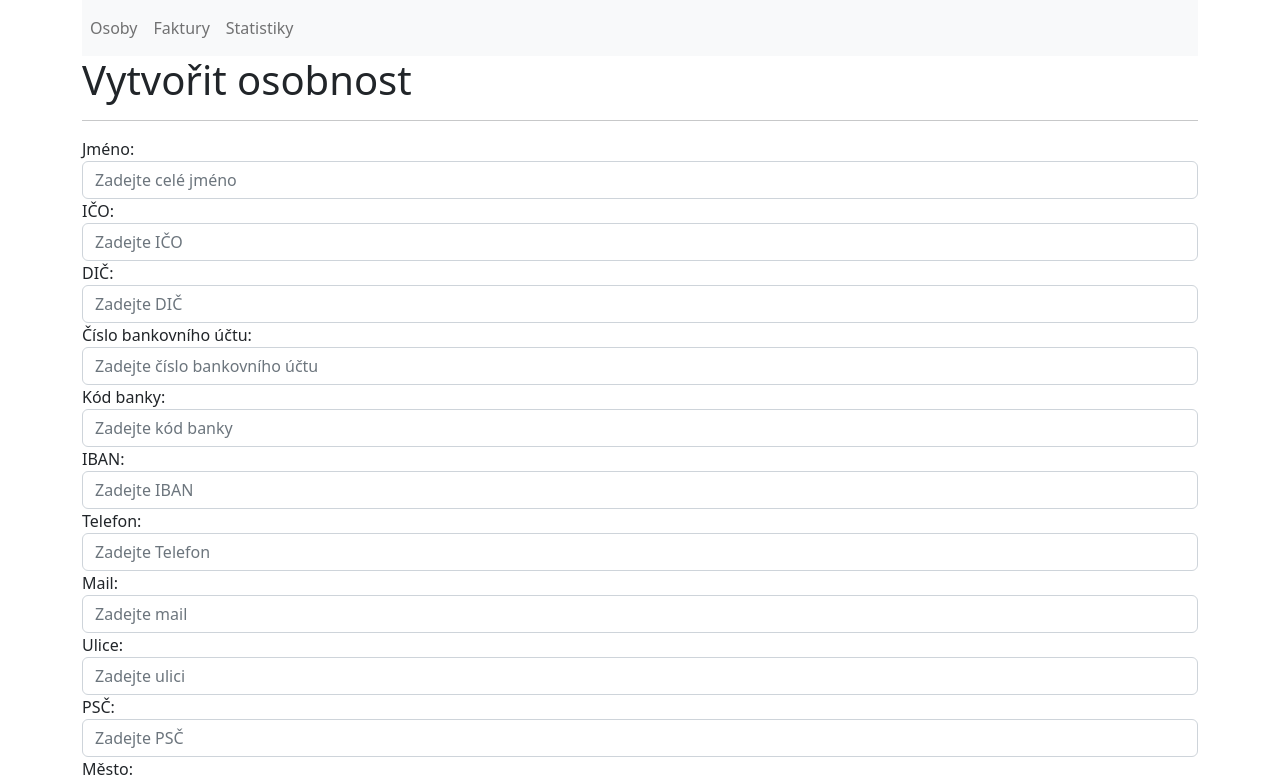
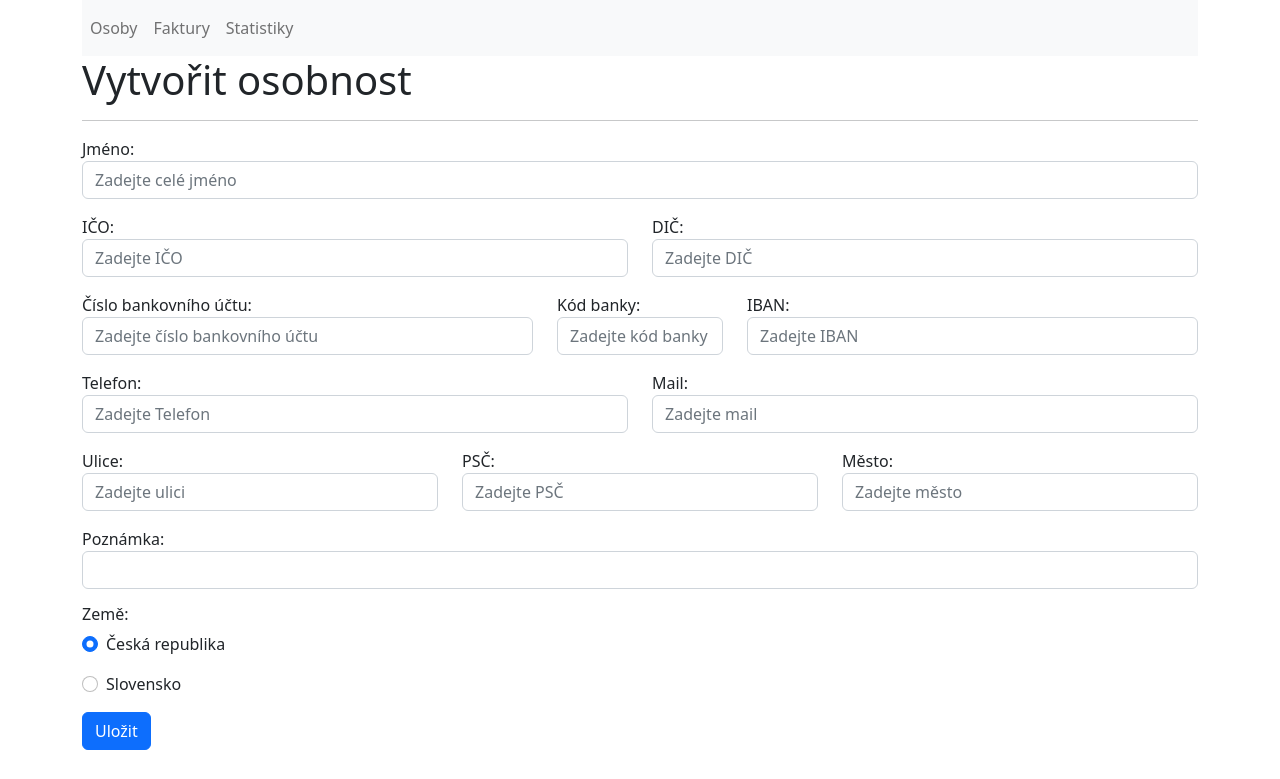
Before and after one commit to McNabAndy/invoice-client-starter, a React (Create React App) app: page /persons/create in a window 1280 px wide. Shown: the top 779 px of the page. Built offline with nearby package versions, Linux system fonts and the light colour scheme.

Commit message:
Uprava Person Formuláře

```diff
--- a/src/invoice/InvoiceForm.js
+++ b/src/invoice/InvoiceForm.js
@@ -57,6 +57,7 @@ const InvoiceForm = () => {
   /**
    * Ošetřuje odeslání formuláře. Zpracuje vytvoření nebo aktualizaci faktury.
    * Po úspěšném odeslání přesměruje uživatele na stránku se seznamem faktur.
+   * Nastaví zpoždění pro přesměrování aby byla vidět flash message na stejné stránce
    *
    * @param {React.FormEvent<HTMLFormElement>} e - Událost odeslání formuláře
    */
@@ -70,7 +71,9 @@ const InvoiceForm = () => {
       .then((data) => {
         setSent(true);
         setSuccess(true);
-        navigate("/invoices");
+        setTimeout(() => {
+          navigate("/invoices");
+        }, 1000);
       })
       .catch((error) => {
         console.log(error.message);
@@ -103,7 +106,7 @@ const InvoiceForm = () => {
           <div className="col-3">
             <InputField
               required={true}
-              type="text"
+              type="number"
               name="invoiceNumber"
               min="3"
               label="Číslo faktury"
--- a/src/persons/PersonForm.js
+++ b/src/persons/PersonForm.js
@@ -20,9 +20,9 @@
  * Více informací na http://www.itnetwork.cz/licence
  */
 
-import React, {useEffect, useState} from "react";
-import {useNavigate, useParams} from "react-router-dom";
-import {apiGet, apiPost, apiPut} from "../utils/api";
+import React, { useEffect, useState } from "react";
+import { useNavigate, useParams } from "react-router-dom";
+import { apiGet, apiPost, apiPut } from "../utils/api";
 import InputField from "../components/InputField";
 import InputCheck from "../components/InputCheck";
 import FlashMessage from "../components/FlashMessage";
@@ -38,7 +38,7 @@ import Country from "./Country";
 const PersonForm = () => {
   const navigate = useNavigate();
   // Extrahuje ID z URL pomocí React Router hooku `useParams`.
-    const {id} = useParams();
+  const { id } = useParams();
 
   // Stav pro ukládání údajů o osobě
   const [person, setPerson] = useState({
@@ -54,14 +54,13 @@ const PersonForm = () => {
     zip: "",
     city: "",
     country: Country.CZECHIA,
-        note: ""
+    note: "",
   });
 
   // Stav pro sledování odeslání a výsledku operace
   const [sentState, setSent] = useState(false);
   const [successState, setSuccess] = useState(false);
   const [errorState, setError] = useState(null);
-
 
   /**
    * Načítá seznam osob a, pokud existuje id, načítá detaily o osobe.
@@ -73,23 +72,27 @@ const PersonForm = () => {
     }
   }, [id]);
 
-
-
   /**
    * Ošetřuje událost odeslání formuláře. Funkce se rozhodne mezi aktualizací stávající osoby
    * nebo vytvořením nové, v závislosti na přítomnosti `id`. Po úspěšné operaci přesměruje uživatele
    * na stránku s přehledem osob. Při chybě se zobrazí chybová zpráva.
+   * Nastaví zpoždění pro přesměrování aby byla vidět flash message na stejné stránce
    *
    * @param {Event} e - událost, která je vyvolána odesláním formuláře
    */
   const handleSubmit = (e) => {
     e.preventDefault();
 
-        (id ? apiPut("/api/persons/" + id, person) : apiPost("/api/persons", person))
+    (id
+      ? apiPut("/api/persons/" + id, person)
+      : apiPost("/api/persons", person)
+    )
       .then((data) => {
         setSent(true);
         setSuccess(true);
+        setTimeout(() => {
           navigate("/persons");
+        }, 1000);
       })
       .catch((error) => {
         console.log(error.message);
@@ -106,7 +109,7 @@ const PersonForm = () => {
   return (
     <div>
       <h1>{id ? "Upravit" : "Vytvořit"} osobnost</h1>
-            <hr/>
+      <hr />
       {errorState ? (
         <div className="alert alert-danger">{errorState}</div>
       ) : null}
@@ -117,6 +120,8 @@ const PersonForm = () => {
         />
       )}
       <form onSubmit={handleSubmit}>
+        <div className=" row mb-3">
+          <div className="col">
             <InputField
               required={true}
               type="text"
@@ -126,10 +131,13 @@ const PersonForm = () => {
               prompt="Zadejte celé jméno"
               value={person.name}
               handleChange={(e) => {
-                        setPerson({...person, name: e.target.value});
+                setPerson({ ...person, name: e.target.value });
               }}
             />
-
+          </div>
+        </div>
+        <div className="row  mb-3">
+          <div className="col">
             <InputField
               required={true}
               type="text"
@@ -139,10 +147,11 @@ const PersonForm = () => {
               prompt="Zadejte IČO"
               value={person.identificationNumber}
               handleChange={(e) => {
-                        setPerson({...person, identificationNumber: e.target.value});
+                setPerson({ ...person, identificationNumber: e.target.value });
               }}
             />
-
+          </div>
+          <div className="col">
             <InputField
               required={true}
               type="text"
@@ -152,10 +161,13 @@ const PersonForm = () => {
               prompt="Zadejte DIČ"
               value={person.taxNumber}
               handleChange={(e) => {
-                        setPerson({...person, taxNumber: e.target.value});
+                setPerson({ ...person, taxNumber: e.target.value });
               }}
             />
-
+          </div>
+        </div>
+        <div className="row mb-3">
+          <div className="col">
             <InputField
               required={true}
               type="text"
@@ -165,10 +177,11 @@ const PersonForm = () => {
               prompt="Zadejte číslo bankovního účtu"
               value={person.accountNumber}
               handleChange={(e) => {
-                        setPerson({...person, accountNumber: e.target.value});
+                setPerson({ ...person, accountNumber: e.target.value });
               }}
             />
-
+          </div>
+          <div className="col-2">
             <InputField
               required={true}
               type="text"
@@ -178,10 +191,11 @@ const PersonForm = () => {
               prompt="Zadejte kód banky"
               value={person.bankCode}
               handleChange={(e) => {
-                        setPerson({...person, bankCode: e.target.value});
+                setPerson({ ...person, bankCode: e.target.value });
               }}
             />
-
+          </div>
+          <div className="col">
             <InputField
               required={true}
               type="text"
@@ -191,10 +205,13 @@ const PersonForm = () => {
               prompt="Zadejte IBAN"
               value={person.iban}
               handleChange={(e) => {
-                        setPerson({...person, iban: e.target.value});
+                setPerson({ ...person, iban: e.target.value });
               }}
             />
-
+          </div>
+        </div>
+        <div className="row mb-3">
+          <div className="col">
             <InputField
               required={true}
               type="text"
@@ -204,10 +221,11 @@ const PersonForm = () => {
               prompt="Zadejte Telefon"
               value={person.telephone}
               handleChange={(e) => {
-                        setPerson({...person, telephone: e.target.value});
+                setPerson({ ...person, telephone: e.target.value });
               }}
             />
-
+          </div>
+          <div className="col">
             <InputField
               required={true}
               type="text"
@@ -217,10 +235,13 @@ const PersonForm = () => {
               prompt="Zadejte mail"
               value={person.mail}
               handleChange={(e) => {
-                        setPerson({...person, mail: e.target.value});
+                setPerson({ ...person, mail: e.target.value });
               }}
             />
-
+          </div>
+        </div>
+        <div className="row mb-3">
+          <div className="col">
             <InputField
               required={true}
               type="text"
@@ -230,10 +251,12 @@ const PersonForm = () => {
               prompt="Zadejte ulici"
               value={person.street}
               handleChange={(e) => {
-                        setPerson({...person, street: e.target.value});
+                setPerson({ ...person, street: e.target.value });
               }}
             />
+          </div>
 
+          <div className="col">
             <InputField
               required={true}
               type="text"
@@ -243,10 +266,12 @@ const PersonForm = () => {
               prompt="Zadejte PSČ"
               value={person.zip}
               handleChange={(e) => {
-                        setPerson({...person, zip: e.target.value});
+                setPerson({ ...person, zip: e.target.value });
               }}
             />
+          </div>
 
+          <div className="col">
             <InputField
               required={true}
               type="text"
@@ -256,10 +281,13 @@ const PersonForm = () => {
               prompt="Zadejte město"
               value={person.city}
               handleChange={(e) => {
-                        setPerson({...person, city: e.target.value});
+                setPerson({ ...person, city: e.target.value });
               }}
             />
+          </div>
+        </div>
 
+        <div className=" mb-3">
           <InputField
             required={true}
             type="text"
@@ -267,10 +295,12 @@ const PersonForm = () => {
             label="Poznámka"
             value={person.note}
             handleChange={(e) => {
-                        setPerson({...person, note: e.target.value});
+              setPerson({ ...person, note: e.target.value });
             }}
           />
+        </div>
 
+        <div className=" mb-3">
           <h6>Země:</h6>
 
           <InputCheck
@@ -279,23 +309,27 @@ const PersonForm = () => {
             label="Česká republika"
             value={Country.CZECHIA}
             handleChange={(e) => {
-                        setPerson({...person, country: e.target.value});
+              setPerson({ ...person, country: e.target.value });
             }}
             checked={Country.CZECHIA === person.country}
           />
+        </div>
 
+        <div className=" mb-3">
           <InputCheck
             type="radio"
             name="country"
             label="Slovensko"
             value={Country.SLOVAKIA}
             handleChange={(e) => {
-                        setPerson({...person, country: e.target.value});
+              setPerson({ ...person, country: e.target.value });
             }}
             checked={Country.SLOVAKIA === person.country}
           />
+        </div>
 
-                <input type="submit" className="btn btn-primary" value="Uložit"/>
+
+        <input type="submit" className="btn btn-primary" value="Uložit" />
       </form>
     </div>
   );
```
Lines whose indentation alone changed are shown as unchanged.
